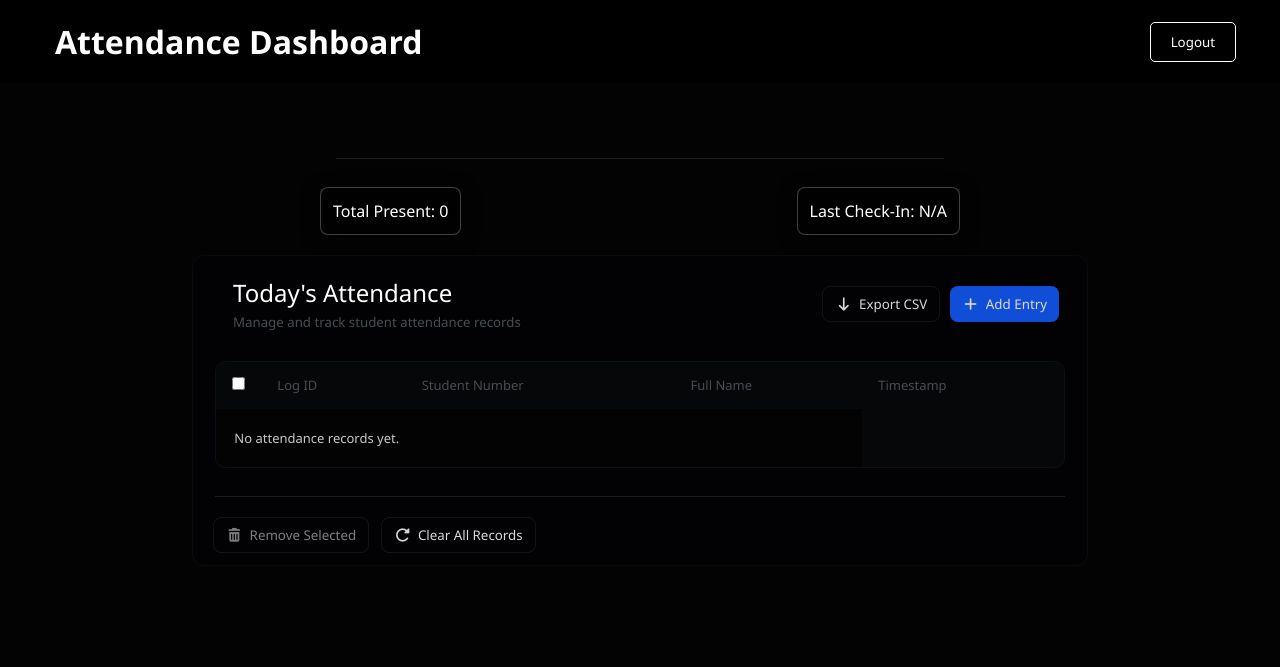
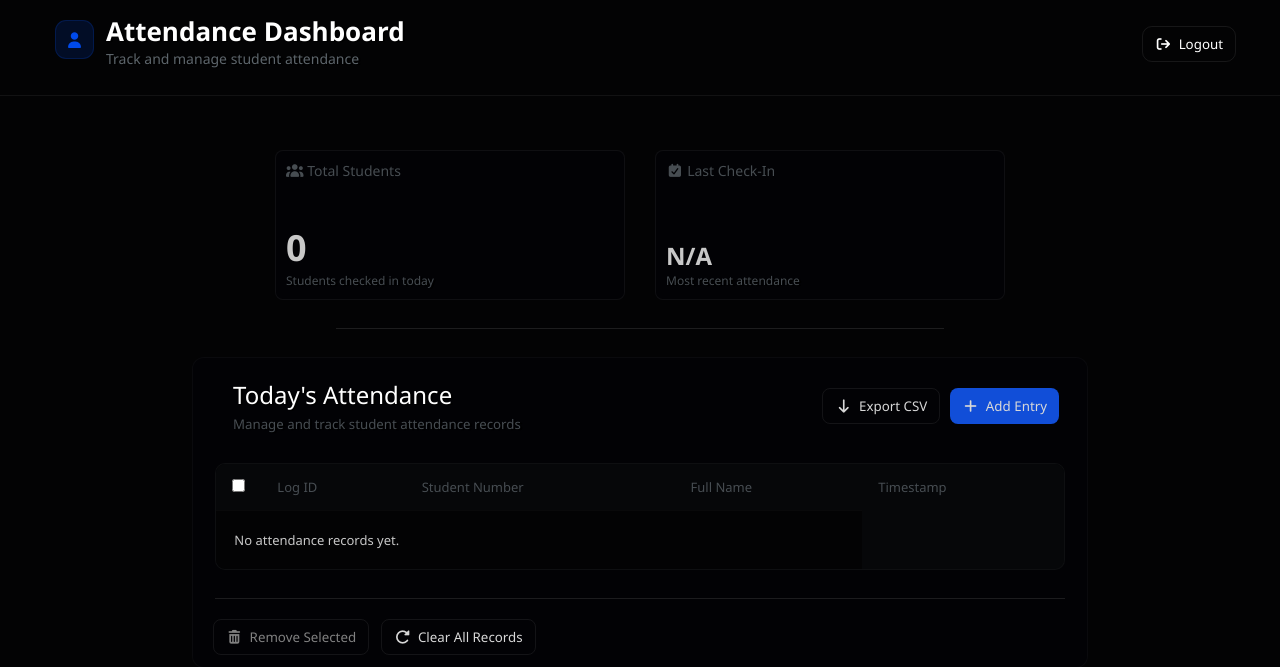
Before and after one commit to k-metra/AttendanceMonitoringSystem, a Django app: page /dashboard/ in a window 1280 px wide. Shown: the top 667 px of the page. Run offline with Django 5.2, Linux system fonts and the light colour scheme; the visitor is signed in with stand-in values (Sample User, id 1); data that the repository does not hold is empty; some libraries are stand-ins or nearby versions.

Commit message:
feat(dashboard): enhance UI with new header and statistics cards

```diff
--- a/dashboard/static/dashboard/css/dashboard.css
+++ b/dashboard/static/dashboard/css/dashboard.css
@@ -182,7 +182,8 @@ header {
     position: fixed;
     top: 0;
     width: 100%;
-    background: black;
+    background-color: #030304;
+    border-bottom: 1px solid rgba(255,255,255, 0.06);
     padding: 20px;
     color: white;
     display: flex;
@@ -190,23 +191,56 @@ header {
     align-items: center;
 }
 
+.icon {
+    display: flex;
+    align-items: center;
+    justify-content: center;
+    width: 39px;
+    height: 39px;
+    color: rgb(0, 74, 235);
+    background: rgba(0, 74, 235, 0.15);
+    border-radius: 11px;
+    font-weight: normal;
+    border: 1px solid rgba(0, 74, 235,0.2);
+}
+
+.title {
+    transform: translateY(-7px);
+}
+
+.dashboard-title {
+    font-size: 26px;
+    letter-spacing: 0;
+    font-weight: 600;
+}
+
+.dashboard-subtext {
+    font-size: 14px;
+    color: #5d656b;
+    font-weight: 450;
+}
+
 h2, h3, h4, h5, h6, p, span {
     color: white;
     text-shadow: 2px 1.25px 0px rgb(0,0,0);
 }
 
-.title {
+.title-container {
     margin-left: 35px;
+    display: flex;
+    gap: 12px;
 }
 
 header button {
-    padding: 10px 20px;
+    padding: 8px 12px;
     background: transparent;
     color: white;
-    border: 1px solid rgb(255,255,255);
-    border-radius: 5px;
+    border: 1px solid rgba(255,255,255, 0.08);
+    border-radius: 10px;
     cursor: pointer;
     margin-right: 24px;
+    font-weight: 500;
+    transform: translateY(-4px);
 }
 
 header button:hover {
@@ -286,30 +320,6 @@ hr {
     flex-direction: row;
     justify-content: space-between;
     align-items: center;
-}
-
-@media (max-width: 600px) {
-    .stats {
-        width: 90%;
-        flex-direction: column;
-        gap: 10px;
-    }
-
-    .options {
-        flex-direction: column;
-        gap: 5px;
-    }
-}
-
-@media (max-width: 1366px) {
-    .main {
-        margin-top: 100px;
-    }
-
-    .stats {
-        width: 50%;
-
-    }
 }
 
 .select-all-container {
@@ -455,3 +465,82 @@ tr.selected {
     background: rgba(255,255,255,0.65);
     color: black;
 }
+
+section {
+    display: flex;
+    flex-direction: column;
+    justify-content: center;
+    gap: 20px;
+}
+
+.stats-container {
+    display: flex;
+    flex-direction: row;
+    justify-content: center;
+    gap: 30px;
+}
+
+.stat-card {
+    color: white;
+    display: flex;
+    flex-direction: column;
+    justify-content: space-between;
+    background: transparent;
+    border: 1px solid rgba(255,255,255,0.05);
+    border-radius: 8px;
+    background: rgb(2, 2, 5);
+    min-width: 350px;
+    min-height: 150px;
+}
+
+.stat-card .stat-title {
+    padding: 10px;
+    font-size: 14px;
+    color:#474d52;
+    font-weight: 500;
+}
+
+.stat-card .stat-amount {
+    padding: 10px;
+    font-size: 36px;
+    font-weight: bold;
+    color: rgb(200,200,200);
+}
+
+.stat-card .stat-amount.stat-date {
+    font-size: 24px;
+}
+
+.stat-amount p {
+    font-size: 12px;
+    font-weight: normal;
+    color: #474d52;
+}
+
+@media (max-width: 600px) {
+    .stats-container {
+        flex-direction: column;
+        justify-content: center;
+    }
+
+    .buttons {
+        flex-direction: column;
+    }
+
+    .card-bottom {
+        flex-direction: column;
+        align-items: center;
+        justify-content: center;
+    }
+}
+
+@media (max-width: 1366px) {
+    .main {
+        margin-top: 100px;
+    }
+
+    .stats {
+        width: 50%;
+
+    }
+}
--- a/dashboard/templates/dashboard/dashboard.html
+++ b/dashboard/templates/dashboard/dashboard.html
@@ -12,26 +12,55 @@
 
     <body>
         <header>
-            <div class="title">
-                <h1>Attendance Dashboard</h1>
+            <div class="title-container">
+                <div class="icon">
+                    <i class="fa fa-user"></i>
+                </div>
+
+                <div class="title">
+                    <span class="dashboard-title">Attendance Dashboard</span>
+                    <br>
+                    <p class="dashboard-subtext">Track and manage student attendance</p>
+                </div>
             </div>
 
             <div class="logout-container">
-                <button id="logoutBtn">Logout</button>
+                <button id="logoutBtn"><i class="fa-solid fa-arrow-right-from-bracket"></i>&nbsp;&nbsp;Logout</button>
             </div>
 
         </header>
 
         <main class="main-content">
+            <section class="statistics">
+            <div class="stats-container">
+                <div class="stat-card">
+                    <div class="stat-title">
+                        <i class="fa fa-users"></i>&nbsp;Total Students
+                    </div>
 
+                    <div class="stat-amount">
+                        {{ data_list|length }}
+                        <br>
+                        <p class="stat-subtext">Students checked in today</p>
+                    </div>
+                </div>
+
+                <div class="stat-card">
+                    <div class="stat-title">
+                        <i class="fa fa-calendar-check"></i>&nbsp;Last Check-In
+                    </div>
+
+                    <div class="stat-amount stat-date">
+                        {{ latestCheckIn }}
+                        <br>
+                        <p class="stat-subtext">Most recent attendance</p>
+                    </div>
+                </div>
+            </div>
+        </section>
 
             <div class="divider">
                 <hr/>
-            </div>
-
-            <div class="stats">
-                <span class="summary">Total Present: {{ data_list|length }}</span>
-                <span class="summary">Last Check-In: {{ latestCheckIn }}</span>
             </div>
 
             <div class="card">
```
